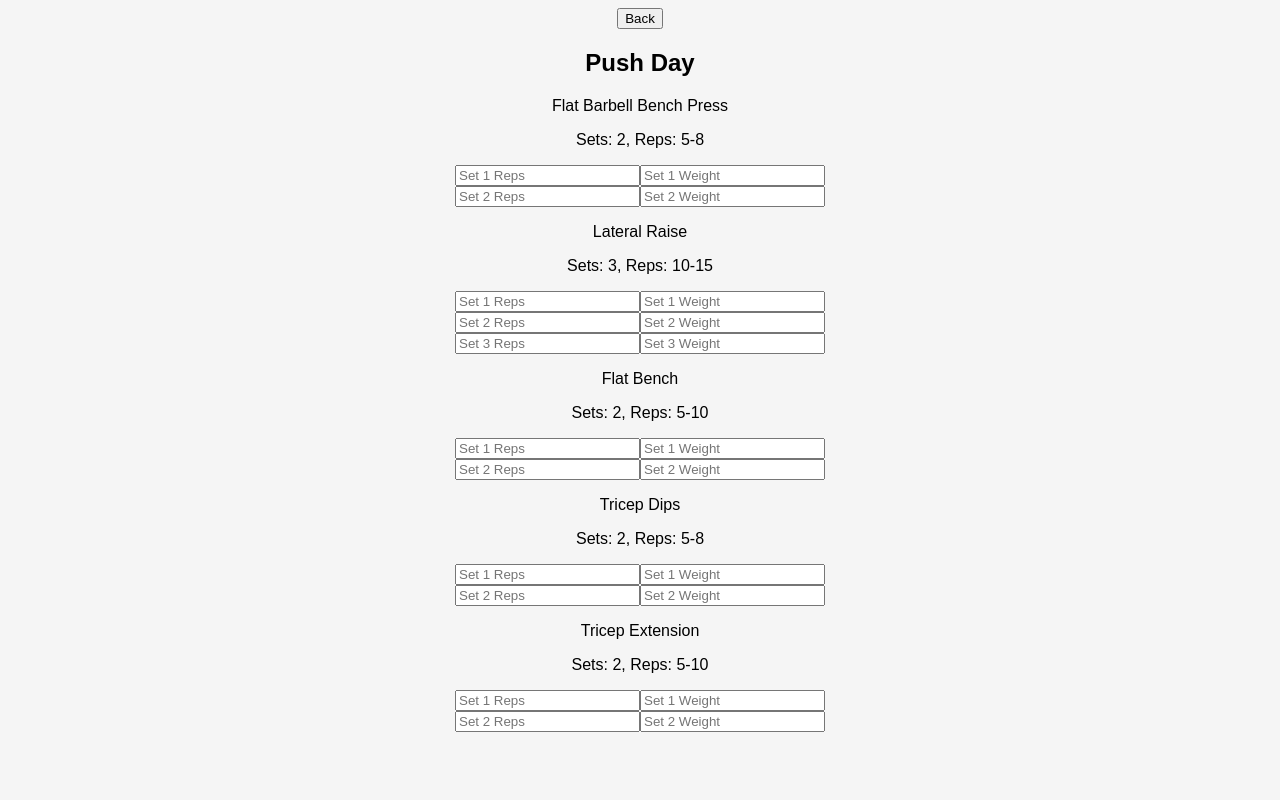
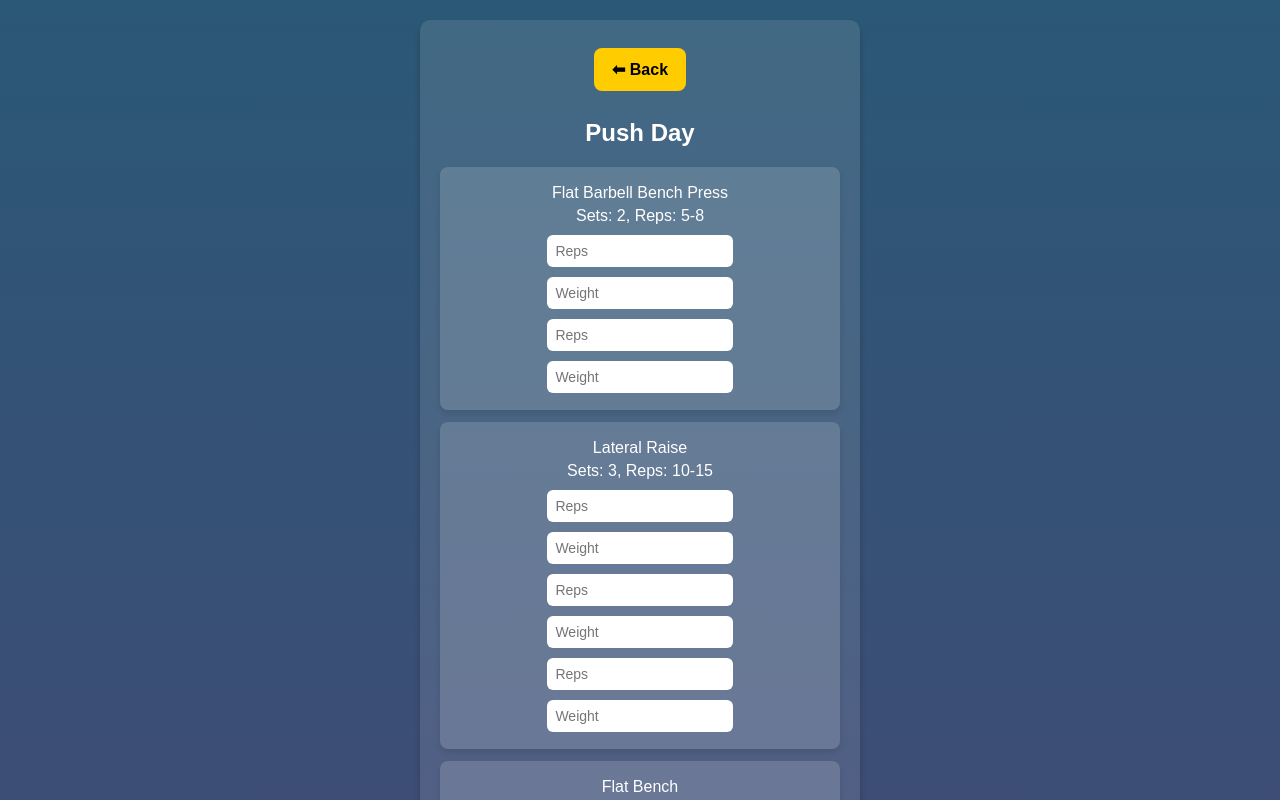
Before and after one commit to julioccv13/workout-tracker, a React (Create React App) app: page / in a window 1280 px wide. Both pictures are taken after a click on the button "Push Day". Shown: the top 800 px of the page. Built offline with nearby package versions, Linux system fonts and the light colour scheme.

Commit message:
visual update

```diff
--- a/src/components/GymTracker.jsx
+++ b/src/components/GymTracker.jsx
@@ -53,36 +53,33 @@ export default function GymTracker() {
   };
 
   return (
-    <div className="p-4">
+    <div className="app-container">
       {!selectedDay ? (
-        <div className="grid grid-cols-2 gap-4">
+        <div>
+          <h1>🏋️‍♂️ Gym Tracker</h1>
           {Object.keys(workouts).map((day) => (
-            <button key={day} className="p-4 bg-blue-500 text-white rounded-md" onClick={() => setSelectedDay(day)}>
+            <button key={day} onClick={() => setSelectedDay(day)}>
               {day}
             </button>
           ))}
         </div>
       ) : (
         <div>
-          <button onClick={() => setSelectedDay(null)} className="mb-4 p-2 bg-gray-500 text-white rounded-md">
-            Back
-          </button>
-          <h2 className="text-xl font-bold mt-4">{selectedDay}</h2>
+          <button onClick={() => setSelectedDay(null)}>⬅ Back</button>
+          <h2>{selectedDay}</h2>
           {workouts[selectedDay].map((exercise, i) => (
-            <div key={exercise.name} className="p-4 bg-gray-200 rounded-md mt-2">
+            <div key={exercise.name} className="card">
               <p className="font-bold">{exercise.name}</p>
-              <p className="text-sm text-gray-500">Sets: {exercise.sets}, Reps: {exercise.reps}</p>
+              <p>Sets: {exercise.sets}, Reps: {exercise.reps}</p>
               {Array.from({ length: exercise.sets }).map((_, j) => (
-                <div key={j} className="flex gap-2 mt-2">
+                <div key={j}>
                   <input
-                    className="p-2 border border-gray-300 rounded-md"
-                    placeholder={`Set ${j + 1} Reps`}
+                    placeholder={`Reps`}
                     value={log[exercise.name]?.[j]?.reps || ""}
                     onChange={(e) => handleLogChange(exercise.name, j, "reps", e.target.value)}
                   />
                   <input
-                    className="p-2 border border-gray-300 rounded-md"
-                    placeholder={`Set ${j + 1} Weight`}
+                    placeholder={`Weight`}
                     value={log[exercise.name]?.[j]?.weight || ""}
                     onChange={(e) => handleLogChange(exercise.name, j, "weight", e.target.value)}
                   />
--- a/src/styles.css
+++ b/src/styles.css
@@ -1,9 +1,66 @@
+/* General Styles */
 body {
     font-family: Arial, sans-serif;
     text-align: center;
-    background: #f5f5f5;
+    background: linear-gradient(to bottom, #2b5876, #4e4376);
+    color: white;
+    margin: 0;
+    padding: 0;
   }
 
+  /* Main Container */
+  .app-container {
+    max-width: 400px;
+    margin: 20px auto;
+    padding: 20px;
+    background: rgba(255, 255, 255, 0.1);
+    border-radius: 10px;
+    box-shadow: 0px 4px 6px rgba(0, 0, 0, 0.2);
+  }
+
+  /* Buttons */
   button {
+    background: #ffcc00;
+    color: black;
+    border: none;
+    padding: 12px 18px;
+    margin: 8px;
+    font-size: 16px;
+    font-weight: bold;
+    border-radius: 8px;
     cursor: pointer;
+    transition: 0.3s ease-in-out;
   }
+
+  button:hover {
+    background: #e6b800;
+    transform: scale(1.05);
+  }
+
+  /* Cards */
+  .card {
+    background: rgba(255, 255, 255, 0.15);
+    padding: 12px;
+    margin: 12px 0;
+    border-radius: 8px;
+    box-shadow: 0px 4px 6px rgba(0, 0, 0, 0.1);
+  }
+
+  .card p {
+    margin: 5px 0;
+  }
+
+  /* Inputs */
+  input {
+    width: 45%;
+    padding: 8px;
+    margin: 5px;
+    border: none;
+    border-radius: 6px;
+    font-size: 14px;
+  }
+
+  input:focus {
+    outline: none;
+    border: 2px solid #ffcc00;
+  }
```
Also changed, not shown: package.json (+16 -1 lines), 1 other file (tests, documents, lock files or other folders).
